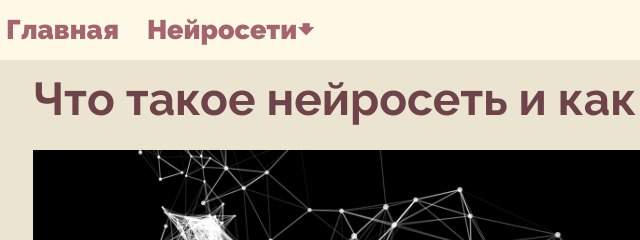
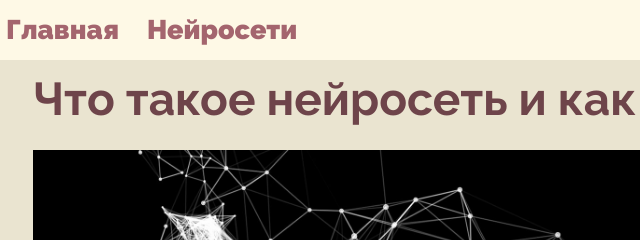
Before and after one commit to IxaneX10/neuron-network, a plain HTML site: page index.html in a window 1280 px wide. Shown: the top 240 px of the page, 69-709 px from the left. Drawn offline with nearby package versions, Linux system fonts and the light colour scheme; files that its build step writes are made by us from their sources; a script that the page names is missing.

Commit message:
Update index.html

```diff
--- a/index.html
+++ b/index.html
@@ -32,7 +32,7 @@
     <a class="home" aria-current="page" href="index.html">Главная</a>
 
     <a class="dropdown" href="#" role="button" data-bs-toggle="dropdown" aria-expanded="false">
-      Нейросети🠻
+      Нейросети
     </a>
 
 
```
